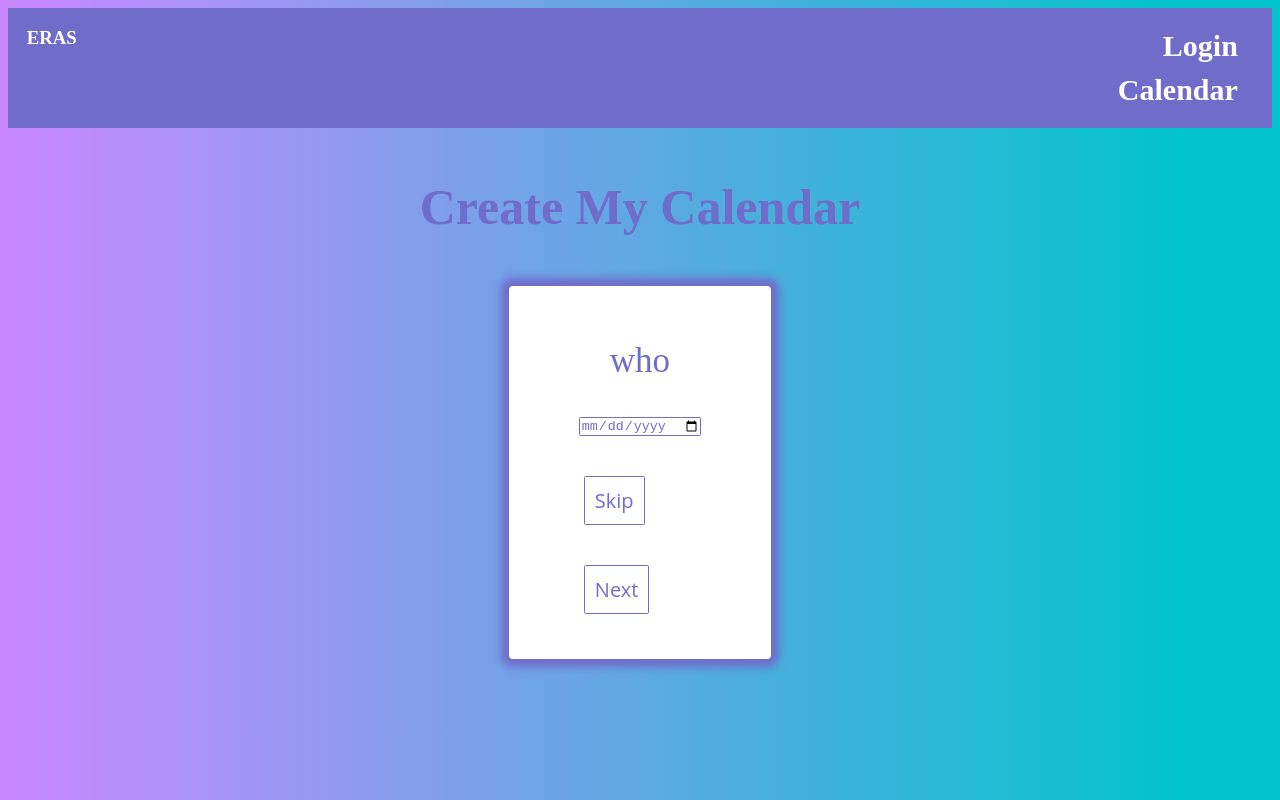
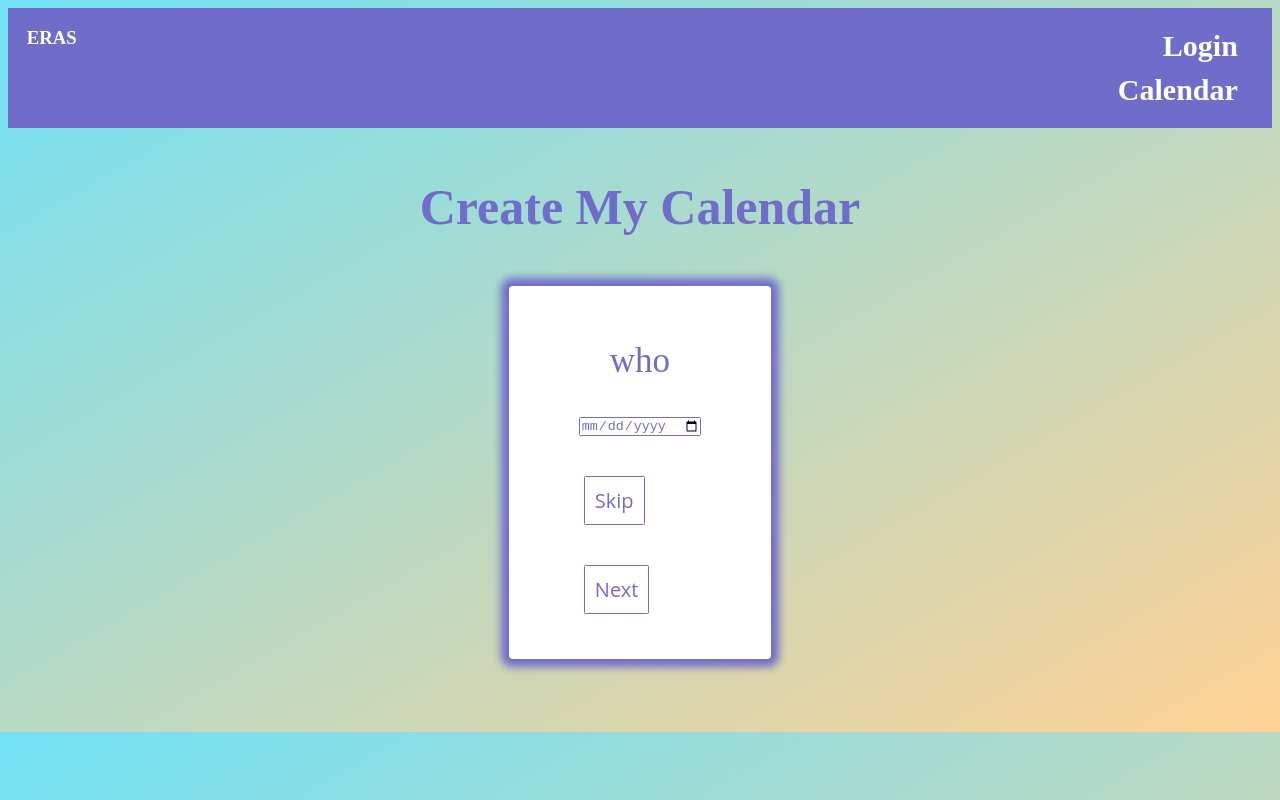
Before and after one commit to Turing-Eras/front_end, a React (Create React App) app: page / in a window 1280 px wide. Built offline with nearby package versions, Linux system fonts and the light colour scheme.

Commit message:
Changing css

```diff
--- a/src/Components/App/App.css
+++ b/src/Components/App/App.css
@@ -2,7 +2,15 @@
   background: url('https://images.unsplash.com/photo-1512341149218-ffaab6c79a02?ixlib=rb-1.2.1&ixid=eyJhcHBfaWQiOjEyMDd9&auto=format&fit=crop&w=800&q=80');
 } */
 
-body {
+/* body {
   background: rgb(203,136,255);
   background: linear-gradient(90deg, rgba(203,136,255,1) 0%, rgba(2,196,204,1) 92%);
-};
+}; */
+
+/* body {
+  background-image: url('https://images.unsplash.com/photo-1508615070457-7baeba4003ab?ixid=MXwxMjA3fDB8MHxzZWFyY2h8MTJ8fGdyYWRpZW50fGVufDB8fDB8&ixlib=rb-1.2.1&auto=format&fit=crop&w=800&q=60');
+} */
+
+body {
+    background-image: linear-gradient(to bottom right, #70e1f5, #ffd194);
+}
--- a/src/Components/App/App.tsx
+++ b/src/Components/App/App.tsx
@@ -20,7 +20,6 @@ export const App = () => {
       </Route>
       <Route path = '/calender'
         render = {() =>{
-          <Event />
           return <CalendarComponent />
         }}>
       </Route>
```
